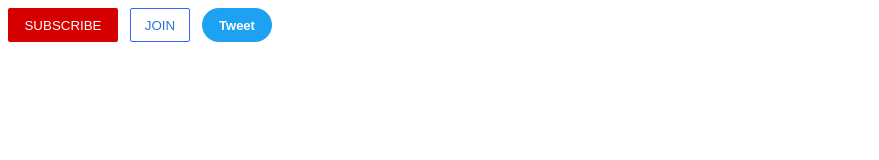
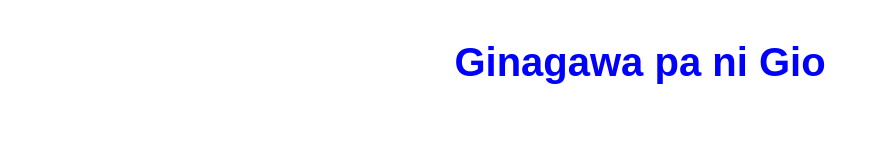
Before and after one commit to notmico/notmico.github.io, a plain HTML site: page index.html in a window 1280 px wide. Shown: the whole page, without its empty margins (0-879 px from the left). Drawn offline with Linux system fonts and the light colour scheme.

Commit message:
Update index.html

```diff
--- a/index.html
+++ b/index.html
@@ -1,80 +1,17 @@
 <!DOCTYPE html>
 <style>
-    .subscribe-button{
-        background-color: rgb(215, 0, 0);
-        color: rgb(255, 255, 255);
-        border: none;
-        height: 34px;
-        width: 110px;
-        border-radius: 2px;
-        cursor: pointer;
-        margin-right: 8px;
-        transition: opacity 0.15s;
-    }
-    .subscribe-button:hover{
-        opacity: 0.7;
-    }
-    .subscribe-button:active{
-        opacity: 0.4;
+    .main{
+        color: blue;
+        text-align: center;
+        font-size: 40px;
+        font-weight: bold;
+        font-family: Arial, Helvetica, sans-serif;
+        vertical-align: middle;
+
     }
 
-    .join-button{
-        background-color: white;
-        color: rgb(41, 118, 211);
-        height: 34px;
-        width: 60px;
-        border-width: 1px;
-        border-color: rgb(54, 102, 246);
-        border-radius: 2px;
-        border-style: solid;
-        cursor: pointer;
-        transition:
-            background-color 0.3s,
-            color 0.3s,
-            opacity 0.15s;
-    }
-    .join-button:hover{
-        background-color: rgb(41, 118, 211);
-        color: white;
-    }
-    .join-button:active{
-        opacity: 0.7;
-    }
-
-    .tweet-button{
-        background-color: rgb(29, 161, 242);
-        color: white;
-        height: 34px;
-        width: 70px;
-        border-style: none;
-        border-radius: 18px;
-        font-weight: bold;
-        font-size: 13px;
-        cursor: pointer;
-        margin-left: 8px;
-        transition:
-            box-shadow 0.2s,
-            color 0.2s,
-            background-color 0.2s;
-    }
-    .tweet-button:hover{
-        box-shadow:0px 2px 10px rgba(0, 0, 0, 0.15);
-    }
-    .tweet-button:active{
-        color: rgb(29, 161, 242);
-        background-color: white;
-
-    }
 </style>
 
-<button class="subscribe-button">
-     SUBSCRIBE
-</button>
-
-<button class="join-button">
-    JOIN
-</button>
-
-<button class="tweet-button">
-    Tweet
-</button>
+<p class="main">
+    Ginagawa pa ni Gio
+</p>
```
